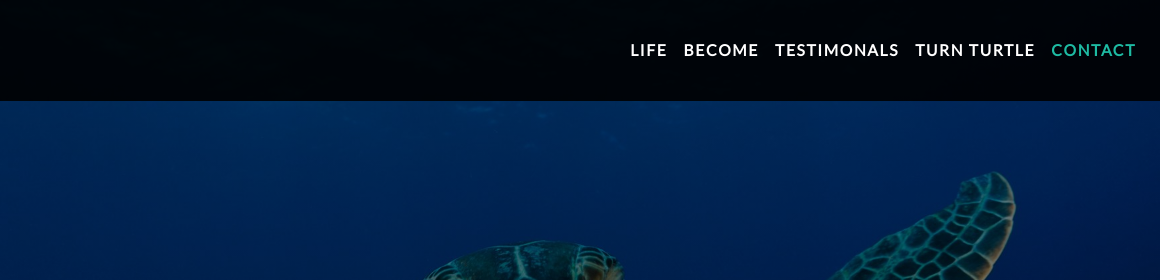
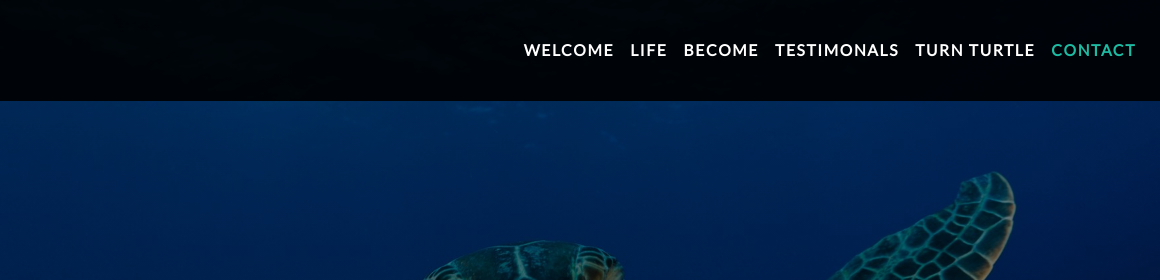
Before and after one commit to anuveshkumar/anuveshkumar.github.io, a plain HTML site: page index.html in a window 1280 px wide. Shown: the top 280 px of the page, 120-1280 px from the left. Drawn offline with Linux system fonts and the light colour scheme.

Commit message:
semi final

```diff
--- a/index.html
+++ b/index.html
@@ -27,7 +27,7 @@
 		<div class="collapse navbar-collapse" id="navbarResponsive">
 			<ul class="navbar-nav ml-auto" >
 				<li class="nav-item">
-					<a data-scroll class="nav-link" href="#home"></span></a>
+					<a data-scroll class="nav-link" href="#home">Welcome</a>
 				</li>
 				<li class="nav-item">
 					<a class="nav-link" href="#life">Life</a>
```
